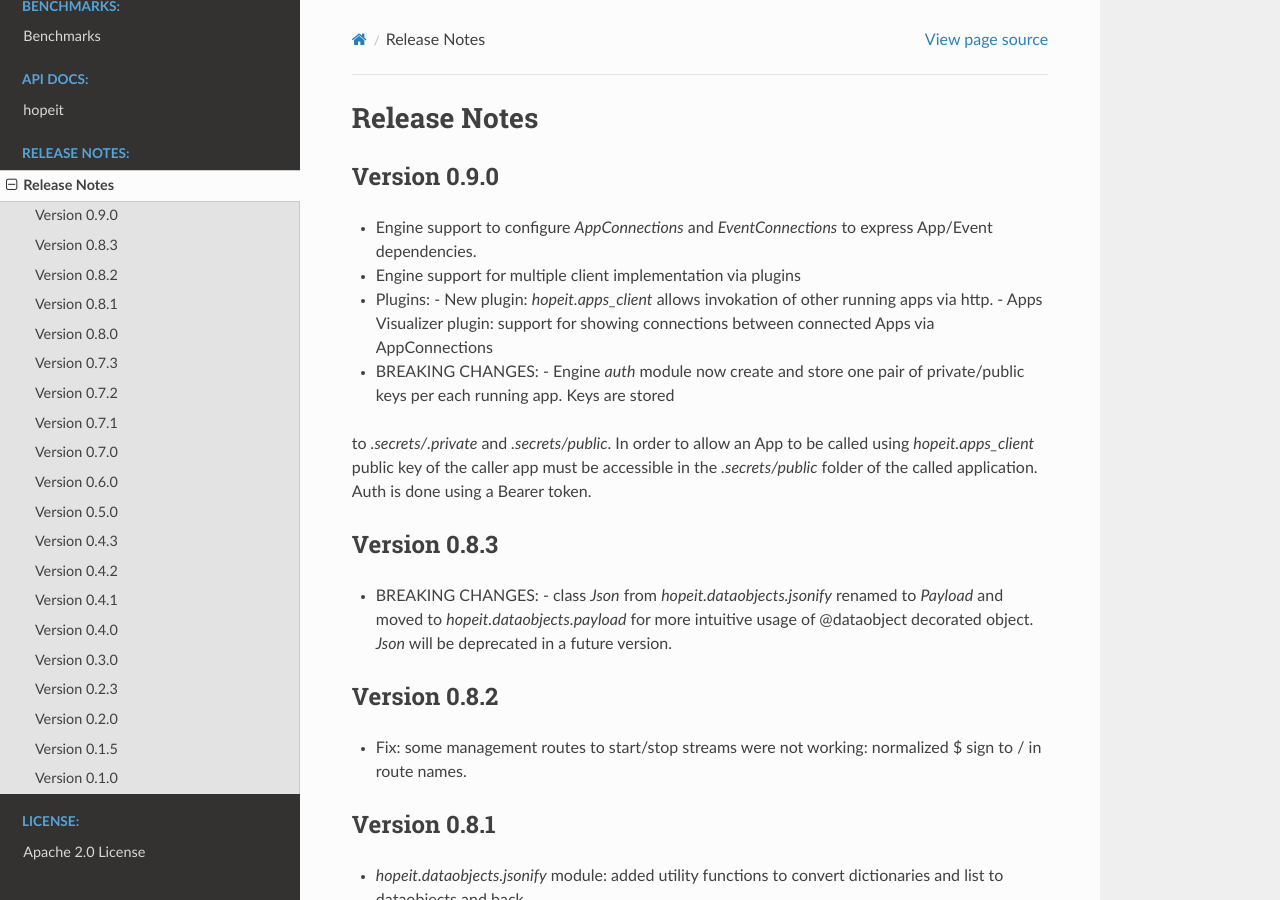
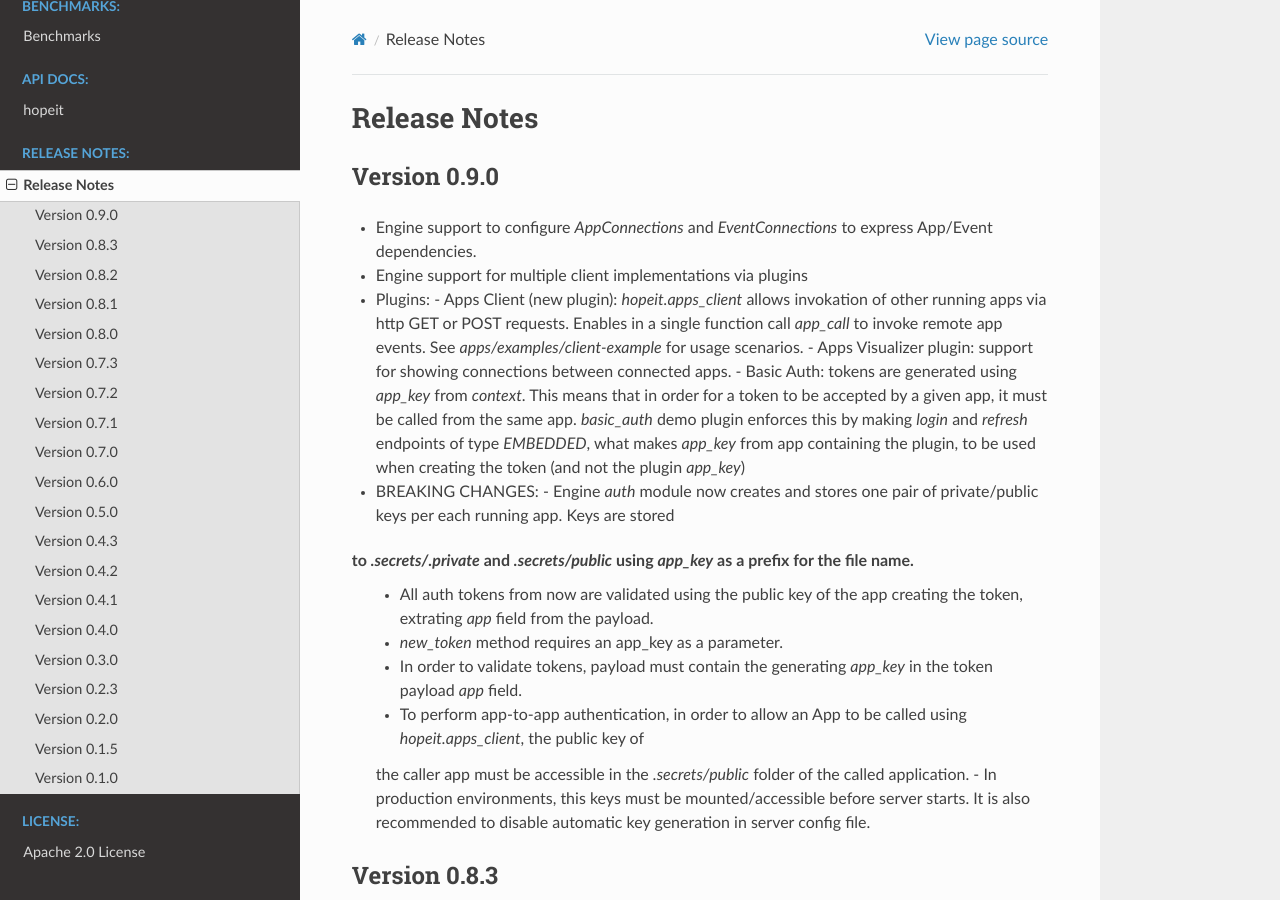
Before and after one commit to hopeit-git/hopeit.engine, a Sphinx documentation site: the page built from docs/source/release-notes.rst, in a window 1280 px wide and 900 px high. Built offline with Sphinx 7.4.7 and the Read the Docs theme 2.0.0, drawn with Linux system fonts in a browser that asks for light colours; pages that are not in the unit, such as notebooks, are missing from menus.

```diff
--- a/docs/source/release-notes.rst
+++ b/docs/source/release-notes.rst
@@ -5,17 +5,27 @@ Release Notes
 Version 0.9.0
 _____________
 - Engine support to configure `AppConnections` and `EventConnections` to express App/Event dependencies.
-- Engine support for multiple client implementation via plugins
+- Engine support for multiple client implementations via plugins
 
 - Plugins:
-  - New plugin: `hopeit.apps_client` allows invokation of other running apps via http.
-  - Apps Visualizer plugin: support for showing connections between connected Apps via AppConnections
+  - Apps Client (new plugin): `hopeit.apps_client` allows invokation of other running apps via http GET or POST requests.
+  Enables in a single function call `app_call` to invoke remote app events. See `apps/examples/client-example` for usage scenarios.
+  - Apps Visualizer plugin: support for showing connections between connected apps.
+  - Basic Auth: tokens are generated using `app_key` from `context`. This means that in order for a token to be accepted
+  by a given app, it must be called from the same app. `basic_auth` demo plugin enforces this by making `login` and `refresh`
+  endpoints of type `EMBEDDED`, what makes `app_key` from app containing the plugin, to be used when creating the token
+  (and not the plugin `app_key`)
 
 - BREAKING CHANGES:
-  - Engine `auth` module now create and store one pair of private/public keys per each running app. Keys are stored
-to `.secrets/.private` and `.secrets/public`. In order to allow an App to be called using `hopeit.apps_client`
-public key of the caller app must be accessible in the `.secrets/public` folder of the called application.
-Auth is done using a Bearer token.
+  - Engine `auth` module now creates and stores one pair of private/public keys per each running app. Keys are stored
+to `.secrets/.private` and `.secrets/public` using `app_key` as a prefix for the file name.
+    - All auth tokens from now are validated using the public key of the app creating the token, extrating `app` field from the payload.
+    - `new_token` method requires an app_key as a parameter.
+    - In order to validate tokens, payload must contain the generating `app_key` in the token payload `app` field.
+    - To perform app-to-app authentication, in order to allow an App to be called using `hopeit.apps_client`, the public key of
+    the caller app must be accessible in the `.secrets/public` folder of the called application.
+    - In production environments, this keys must be mounted/accessible before server starts. It is also recommended to disable automatic
+    key generation in server config file.
 
 
 Version 0.8.3
```
Also changed, not shown: README.md (+91 -5 lines), plugins/clients/apps-client/README.md, 3 other files.
